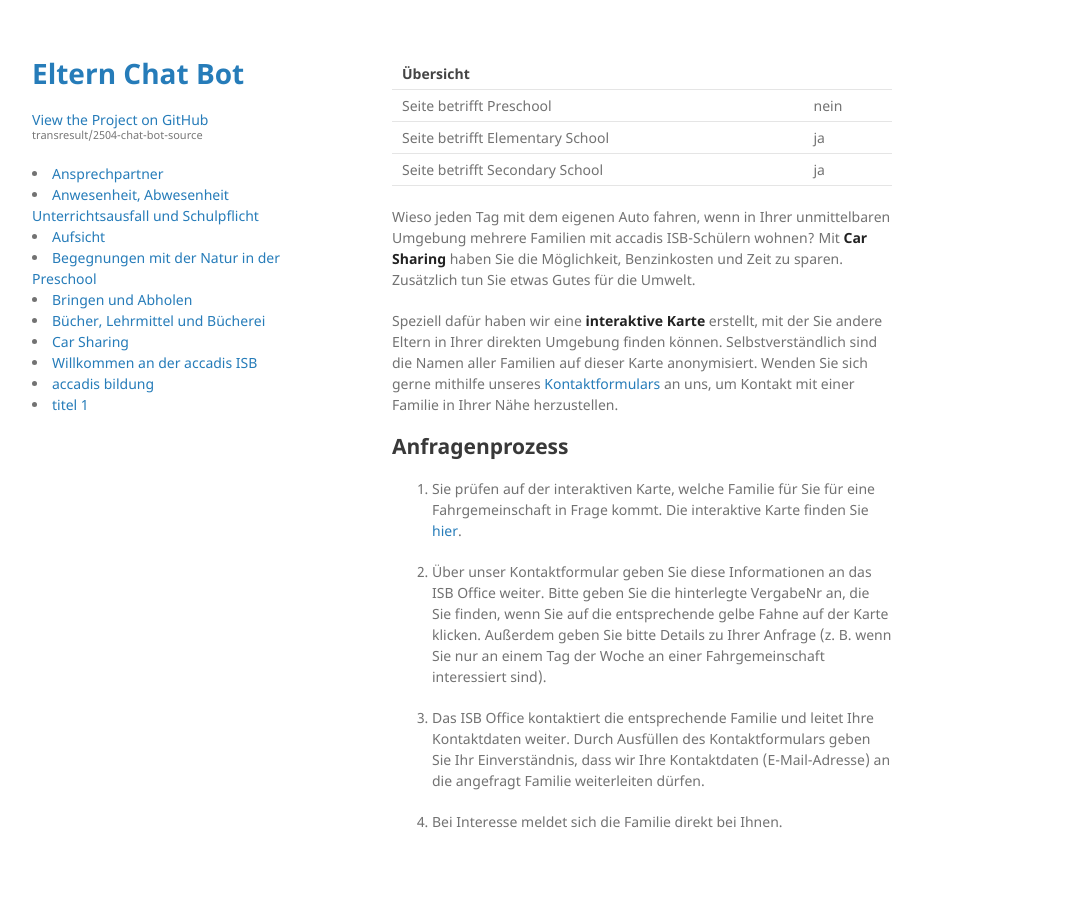
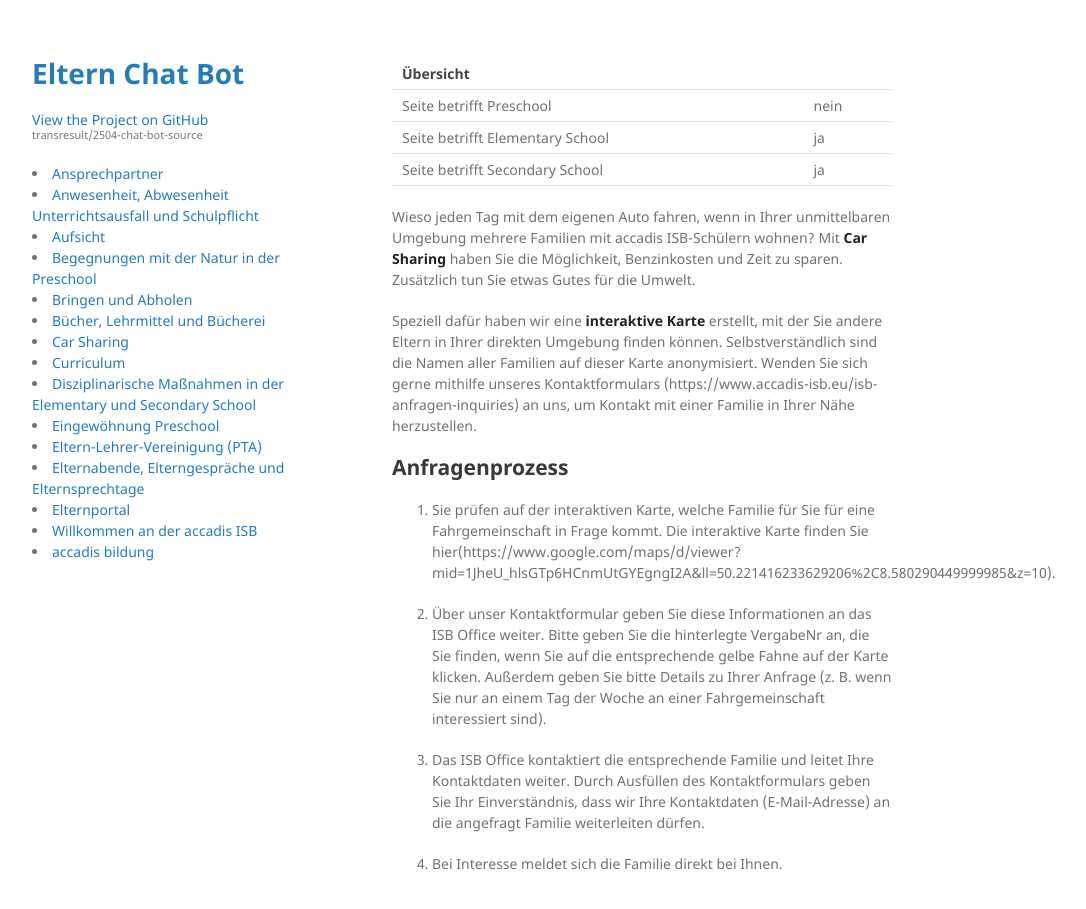
Before and after one commit to transresult/2504-chat-bot-source, a Jekyll site: the page built from de/Car_Sharing.md, in a window 1280 px wide and 944 px high. Shown: the top 909 px of the window, without its empty margins (178-1264 px from the left). Built offline with Jekyll 4.4.1, drawn with Linux system fonts in a browser that asks for light colours; our own code applies the rules of GitHub Pages for plain Markdown files.

```diff
--- a/de/Car_Sharing.md
+++ b/de/Car_Sharing.md
@@ -10,11 +10,11 @@ title: Car Sharing
 
 Wieso jeden Tag mit dem eigenen Auto fahren, wenn in Ihrer unmittelbaren Umgebung mehrere Familien mit accadis ISB-Schülern wohnen? Mit **Car Sharing** haben Sie die Möglichkeit, Benzinkosten und Zeit zu sparen. Zusätzlich tun Sie etwas Gutes für die Umwelt.
 
-Speziell dafür haben wir eine **interaktive Karte** erstellt, mit der Sie andere Eltern in Ihrer direkten Umgebung finden können. Selbstverständlich sind die Namen aller Familien auf dieser Karte anonymisiert. Wenden Sie sich gerne mithilfe unseres [Kontaktformulars](https://www.accadis-isb.eu/isb-anfragen-inquiries) an uns, um Kontakt mit einer Familie in Ihrer Nähe herzustellen.
+Speziell dafür haben wir eine **interaktive Karte** erstellt, mit der Sie andere Eltern in Ihrer direkten Umgebung finden können. Selbstverständlich sind die Namen aller Familien auf dieser Karte anonymisiert. Wenden Sie sich gerne mithilfe unseres Kontaktformulars (https://www.accadis-isb.eu/isb-anfragen-inquiries) an uns, um Kontakt mit einer Familie in Ihrer Nähe herzustellen.
 
 ## Anfragenprozess
 
-1.  Sie prüfen auf der interaktiven Karte, welche Familie für Sie für eine Fahrgemeinschaft in Frage kommt. Die interaktive Karte finden Sie [hier](https://www.google.com/maps/d/viewer?mid=1JheU_hlsGTp6HCnmUtGYEgngI2A&ll=50.221416233629206%2C8.580290449999985&z=10).
+1.  Sie prüfen auf der interaktiven Karte, welche Familie für Sie für eine Fahrgemeinschaft in Frage kommt. Die interaktive Karte finden Sie hier(https://www.google.com/maps/d/viewer?mid=1JheU_hlsGTp6HCnmUtGYEgngI2A&ll=50.221416233629206%2C8.580290449999985&z=10).
 
 2.  Über unser Kontaktformular geben Sie diese Informationen an das ISB Office weiter. Bitte geben Sie die hinterlegte VergabeNr an, die Sie finden, wenn Sie auf die entsprechende gelbe Fahne auf der Karte klicken. Außerdem geben Sie bitte Details zu Ihrer Anfrage (z. B. wenn Sie nur an einem Tag der Woche an einer Fahrgemeinschaft interessiert sind).
 
--- a/de/Curriculum.md
+++ b/de/Curriculum.md
@@ -1,3 +1,6 @@
+---
+title: Curriculum
+---
 | Übersicht | |
 | --- | --- |
 | Seite betrifft Preschool | nein |
--- a/de/Disziplinarische_Maßnahmen_in_der_Elementary_und_Secondary_School.md
+++ b/de/Disziplinarische_Maßnahmen_in_der_Elementary_und_Secondary_School.md
@@ -1,3 +1,6 @@
+---
+title: Disziplinarische Maßnahmen in der Elementary und Secondary School
+---
 | Übersicht | |
 | --- | --- |
 | Seite betrifft Preschool | nein |
@@ -10,7 +13,7 @@ Disziplinarmaßnahmen können wie folgt ergriffen werden. Sie sind in keiner bes
 
 -   Verbale Verwarnung
 -   Auszeit
--   Unterredung mit dem [Elementary School Coordinator](/ISB-Eltern-wiki/de/Funktion:Elementary_School_Coordinator "Funktion:Elementary School Coordinator") oder [Secondary School Coordinator](/ISB-Eltern-wiki/de/Funktion:Secondary_School_Coordinator "Funktion:Secondary School Coordinator")
+-   Unterredung mit dem Elementary School Coordinator oder Secondary School Coordinator
 -   Entzug von Privilegien
 -   Consequence Time
 -   Suspendierung für bis zu 5 Tagen
--- a/de/Elternportal.md
+++ b/de/Elternportal.md
@@ -1,9 +1,12 @@
+---
+title: Elternportal
+---
 | Übersicht | |
 | --- | --- |
 | Seite betrifft Preschool | ja |
 | Seite betrifft Elementary School | ja |
 | Seite betrifft Secondary School | ja |
 
-Die Kommunikation zwischen Schule und der gesamten oder klassenbezogenen Elternschaft wird über das Elternportal abgewickelt. Dieses Portal finden Sie unter [www.parents.accadis-isb.net](http://www.parents.accadis-isb.net/). Die Zugangsdaten erhalten Sie über das accadis ISB Office zu Beginn Ihrer Zugehörigkeit zu der accadis-Community. Dort finden Sie die Termine des accadis Schul- und Preschool-Jahres und auch den accadis ISB Annual Vacation Calendar (Ferienplan).
+Die Kommunikation zwischen Schule und der gesamten oder klassenbezogenen Elternschaft wird über das Elternportal abgewickelt. Dieses Portal finden Sie unter www.parents.accadis-isb.net. Die Zugangsdaten erhalten Sie über das accadis ISB Office zu Beginn Ihrer Zugehörigkeit zu der accadis-Community. Dort finden Sie die Termine des accadis Schul- und Preschool-Jahres und auch den accadis ISB Annual Vacation Calendar (Ferienplan).
 
 Bitte beachten Sie, dass der Account 6 Wochen nach Beendigung des Aufnahmevertrags gelöscht wird. Bitte sichern Sie vor der Löschung die Daten, die für Sie relevant sind.
--- a/de/Eingewöhnung_Preschool.md
+++ b/de/eingewoehnung_preschool.md
@@ -1,3 +1,7 @@
+---
+title: Eingewöhnung  Preschool
+---
+
 | Übersicht | |
 | --- | --- |
 | Seite betrifft Preschool | ja |
--- a/de/Eltern-Lehrer-Vereinigung_(PTA).md
+++ b/de/eltern-lehrer-vereinigung.md
@@ -1,3 +1,6 @@
+---
+title: Eltern-Lehrer-Vereinigung (PTA)
+---
 | Übersicht | |
 | --- | --- |
 | Seite betrifft Preschool | ja |
--- /dev/null
+++ b/de/elternabende_elterngespraeche_elternsprechtage.md
@@ -0,0 +1,18 @@
+---
+title: Elternabende, Elterngespräche und Elternsprechtage
+---
+| Übersicht | |
+| --- | --- |
+| Seite betrifft Preschool | ja |
+| Seite betrifft Elementary School | ja |
+| Seite betrifft Secondary School | ja |
+
+Eine vertrauensvolle Zusammenarbeit zwischen Eltern und Schule ist essentiell, um ein positives Lernumfeld für Ihr Kind zu schaffen. Es gibt eine Anzahl von Gelegenheiten im Laufe des Schuljahres, an denen Eltern und Lehrer sich über Lernfortschritte und Verhalten eines Kindes austauschen können.
+
+Zu Beginn eines Schuljahres findet eine Back-To-School-Night statt. Informationen über das bevorstehende Lernprogramm und generelle Erwartungen werden gegeben. Es findet die Wahl der Elternvertreter, Stellvertreter und des Kassenwarts statt.
+
+Weitere Elternabende finden im Laufe des Jahres nach Bedarf statt und werden vom Klassenlehrer bzw. Erzieher durchgeführt.
+
+Elternsprechtage dienen dem individuellen Austausch mit den Klassen- und Fachlehrern. Sie finden zwei Mal im Schuljahr statt, einmal in jedem Halbjahr. In der Preschool findet einmal pro Jahr ein Elternsprechtag statt.
+
+Zusätzlich kann bei weiterem Gesprächsbedarf ein Termin mit einem Lehrer vereinbart werden, am besten über das Online-Formular. Bitte haben Sie Verständnis, dass immer eine Terminvereinbarung vorab für ein Elterngespräch mit Lehrern erforderlich ist. Lehrern ist es nicht möglich, unangekündigte Elterngespräche wahrzunehmen. Elterngespräche werden vor Schulbeginn oder nach Schulschluss angeboten.
```
Also changed, not shown: other parts of de/eltern-lehrer-vereinigung.md (+2 -2 lines), de/Elternabende,_Elterngespräche_und_Elternsprechtage.md (deleted, +0 -15 lines), test-de.md (deleted, +0 -7 lines).
